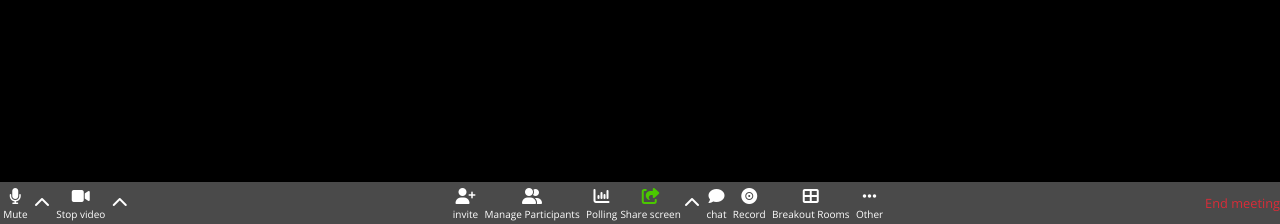
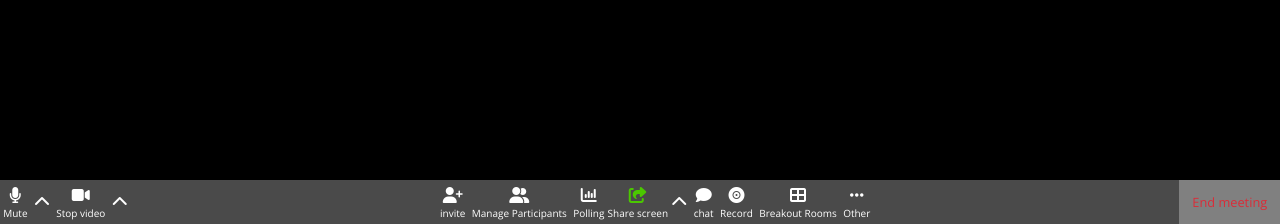
Before and after one commit to Nico-Serra/html-css-zoom, a plain HTML site: page index.html in a window 1280 px wide. In both pictures the pointer is over the element 1242 px from the left and 778 px from the top of the page. Shown: the part 576-800 px from the top of the page. Drawn offline with nearby package versions, Linux system fonts and the light colour scheme.

Commit message:
add status hover button end meeting

```diff
--- a/assets/css/style.css
+++ b/assets/css/style.css
@@ -139,12 +139,15 @@ img {
     font-size: 0.8rem;
     color: var(--zoom-danger);
     text-align: center;
-
-
+    padding: 0.8rem;
 }
 
 #green {
     color: var(--zoom-accent);
 }
 
+.right_buttons:hover {
+ background-color: gray;
+}
+
 /* #endregion site_main */
```
